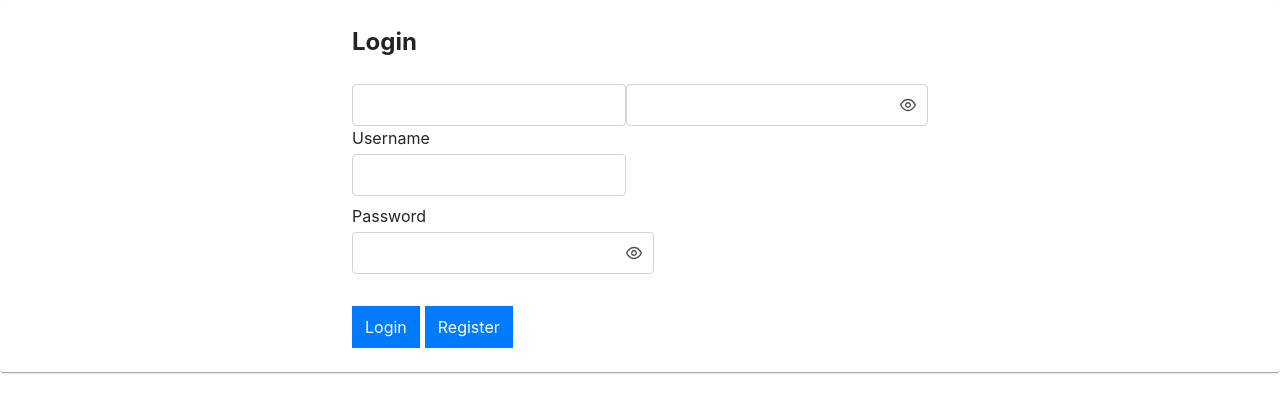
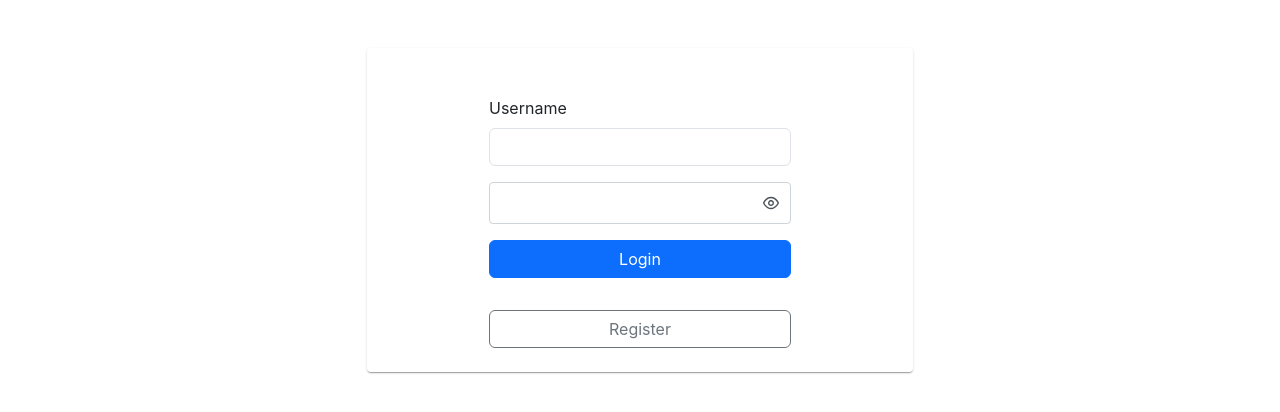
Before and after one commit to MikaelLinusHakansson/todo-standalone, a Vue app in the folder todo-app-standalone/: page / in a window 1280 px wide. Shown: the top 412 px of the page. Built offline with nearby package versions, Linux system fonts and the light colour scheme; what vue-cookies would draw is missing.

Commit message:
fixed register componetnt

```diff
--- a/todo-app-standalone/src/components/LoginPage.vue
+++ b/todo-app-standalone/src/components/LoginPage.vue
@@ -1,36 +1,36 @@
 <template>
-    <Card style="25em" class="d-flex flex-column align-items-center">
-        <template #title>Login</template>
-        <template #content>
-            <InputText v-model="regUsername">username</InputText>
-            <Password v-model="regPassword" toggleMask>password</Password>
-            <div>
-                <div class="mb-2">
-                        <label for="username" id="username">Username</label>
-                    <div class="mt-1">
-                        <InputText v-model="username" id="username"></InputText>
-                    </div>
-                </div>
+    <div class="container mt-5">
+        <div class="row justify-content-center">
+            <div class="col-md-6">
+                <Card style="25em" class="d-flex flex-column align-items-center">
+                    <template #title></template>
+                    <h2 class="text-center">Login</h2>
+                    <template #content>
+                        <form>
+                            <div>
+                                <div class="mb-3">
+                                    <label for="username" id="username" class="form-label">Username</label>
+                                    <InputText v-model="username" id="username" class="form-control"></InputText>
+                                </div>
 
-                <div>
-                    <label for="password" id="password">Password</label>
-                    <div class="mt-1">
-                        <Password v-model="password" :feedback="false" toggleMask></Password>
-                    </div>
-                </div>
+                                <div class="mb-3">
+                                    <!-- <label for="password" id="password" class="form-label">Password</label> -->
+                                    <Password v-model="password" :feedback="false" toggleMask></Password>
+                                </div>
+                            </div>
+                            <Button @click="login" class="btn btn-primary w-100">Login</Button>
+                        </form>
+                    </template>
+                    <template #footer>
+                        <div >
+                            <Button @click="this.$router.push('/register')" class="btn btn-outline-secondary w-100">Register</Button>
+                        </div>
+                    </template>
+                </Card>
             </div>
-        </template>
+        </div>
+    </div>
 
-        <template #footer>
-            <div >
-                <div class="btn-group">
-                    <Button @click="login" style="margin-right: 5px;">Login</Button>
-                    <Button @click="registerUser">Register</Button>
-                </div>
-            </div>
-
-        </template>
-    </Card>
 </template>
 
 <script>
@@ -60,8 +60,6 @@ export default {
             username: "",
             password: "",
             bearerToken: "",
-            regUsername: "",
-            regPassword: "",
         }
     },
 
@@ -81,17 +79,6 @@ export default {
             this.username = ''
             this.password = ''
         },
-
-        async registerUser() {
-            const user = {
-                username: this.regUsername,
-                password: this.regPassword,
-            }
-            this.register(user)
-
-            this.regUsername = ''
-            this.regPassword = ''
-        }
     },
 }
 </script>
--- /dev/null
+++ b/todo-app-standalone/src/components/RegisterPage.vue
@@ -0,0 +1,73 @@
+<template>
+    <div class="container mt-5">
+        <div class="row justify-content-center">
+            <div class="col-md-6">
+                <Card>
+                    <template #title></template>
+                        <h2 class="text-center">Register</h2>
+                        <template #content>
+                            <form>
+                               <div class="mb-3">
+                                    <label for="username" id="username" class="form-label">Username</label>
+                                    <InputText v-model="username" id="username" class="form-control w-50">username</InputText>
+                                </div>
+                                 <div class="mb-3">
+                                <!-- <label for="password" id="password" class="form-label">Password</label> -->
+                                    <Password v-model="password" toggleMask promptLabel="Enter your password" weakLabel="Very Weak" mediumLabel="Medium" strongLabel="Strong">password</Password>
+                                </div>
+                                <Button @click="registerUser" class="btn btn-primary w-100">Submit</Button>
+                            </form>
+                        </template>
+                        <template #footer>
+                            <div class="w-100">
+                                <Button label="Login" @click="$router.push('/login')" class="btn btn-outline-secondary w-100"></Button>
+                            </div>
+                    </template>
+                </Card>
+            </div>
+        </div>
+    </div>
+
+</template>
+
+<script>
+import { mapActions } from 'pinia';
+import { userStore } from '../stores/userStore';
+
+import Card from 'primevue/card';
+import Password from 'primevue/password';
+import InputText from 'primevue/inputtext';
+import Button from 'primevue/button';
+
+export default {
+    components: {
+        Card,
+        Password,
+        InputText,
+        Button,
+    },
+
+    data() {
+        return {
+            username: '',
+            password: ''
+        }
+    },
+
+    methods: {
+        ...mapActions(userStore, ['register']),
+
+        registerUser() {
+            const user = {
+                username: this.username,
+                password: this.password
+            }
+
+            this.register(user)
+            this.username = ''
+            this.password = ''
+        }
+    }
+
+}
+</script>
--- a/todo-app-standalone/src/router.js
+++ b/todo-app-standalone/src/router.js
@@ -14,6 +14,11 @@ const router = createRouter({
       component: () => import ("@/components/LoginPage.vue"),
     },
     {
+      path: "/register",
+      name: "register.auth",
+      component: () => import ("@/components/RegisterPage.vue"),
+    },
+    {
       path: "/todo",
       name: "todo.list",
       component: () => import("@/components/TodoPage.vue"),
```
